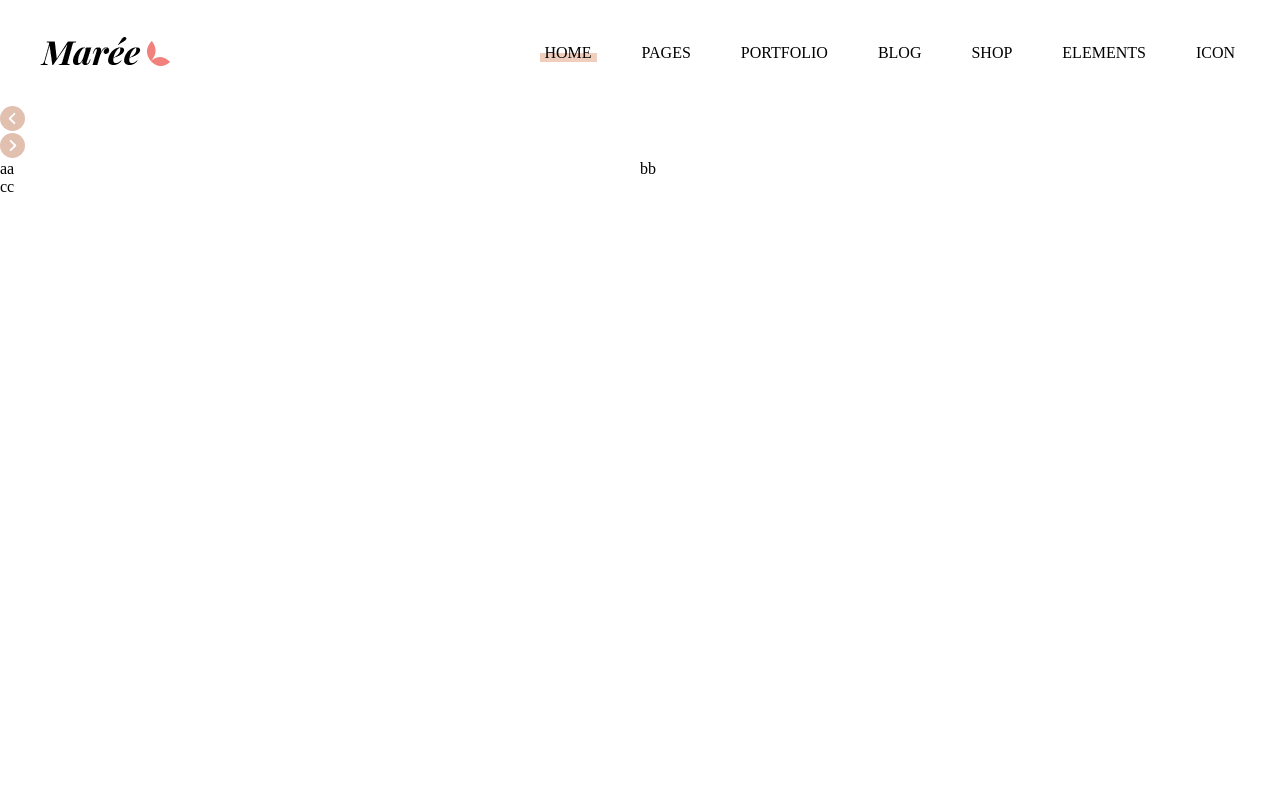
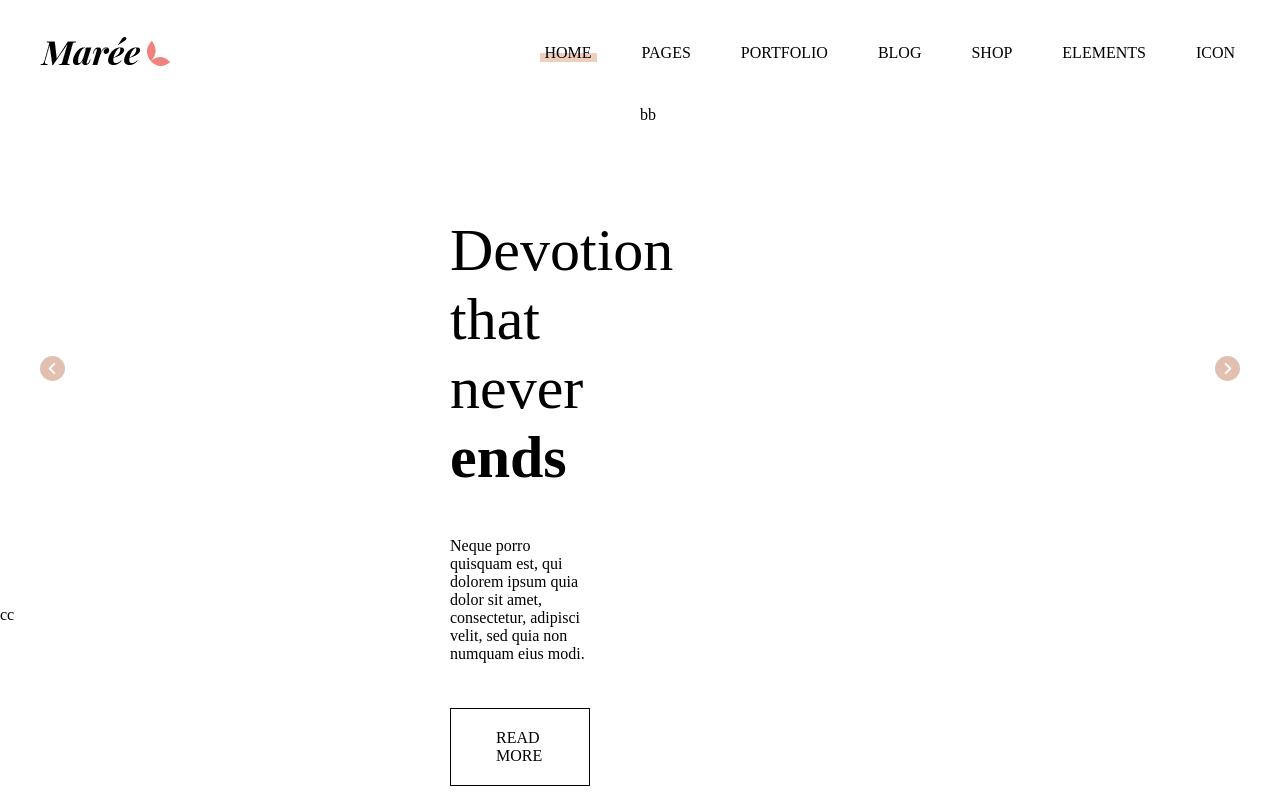
Before and after one commit to MirkoCherchi/proj-html-vuejs, a Vue app: page / in a window 1280 px wide. Built offline with nearby package versions, Linux system fonts and the light colour scheme.

Commit message:
feat: main section 1 left debug

```diff
--- a/src/components/main/MainSection1.vue
+++ b/src/components/main/MainSection1.vue
@@ -8,15 +8,21 @@ export default {
 
 <template>
     <section>
-        <div>
-            <font-awesome-icon class="prev" :icon="['fas', 'angle-left']" />
-        </div>
-        <div>
-            <font-awesome-icon class="next" :icon="['fas', 'angle-right']" />
-        </div>
+
         <div class="cont-sect1">
+            <div>
+                <font-awesome-icon class="prev" :icon="['fas', 'angle-left']" />
+            </div>
+            <div>
+                <font-awesome-icon class="next" :icon="['fas', 'angle-right']" />
+            </div>
 
-            <div class="left-section1">aa</div>
+            <div class="left-section1">
+                <h1>Devotion that never <span class="bold-text">ends</span></h1>
+                <p>Neque porro quisquam est, qui dolorem ipsum quia dolor sit amet, consectetur, adipisci velit, sed quia
+                    non numquam eius modi.</p>
+                <button>Read More</button>
+            </div>
             <div class="right-section1">bb</div>
         </div>
     </section>
@@ -33,15 +39,60 @@ export default {
     border-radius: 50%;
     padding: 5px;
     color: $white;
+
 }
+
+h1 {
+    font-weight: 400;
+}
+
+.next {
+    position: absolute;
+    top: 50%;
+    right: 40px;
+}
+
+.prev {
+    position: absolute;
+    top: 50%;
+    left: 40px;
+}
+
+;
 
 .cont-sect1 {
     display: flex;
     width: 100%;
+    position: relative;
+    height: 500px;
 }
 
 .left-section1,
 .right-section1 {
     width: 50%;
 }
+
+.left-section1 {
+    padding: 110px 50px 160px 450px;
+
+    h1 {
+        font-size: 60px;
+    }
+
+    p {
+        padding: 45px 0;
+    }
+
+    button {
+        border: 1px solid black;
+        padding: 20px 45px;
+        text-transform: uppercase;
+    }
+
+
+}
+
+.bold-text {
+    font-weight: bold;
+}
 </style>
```
